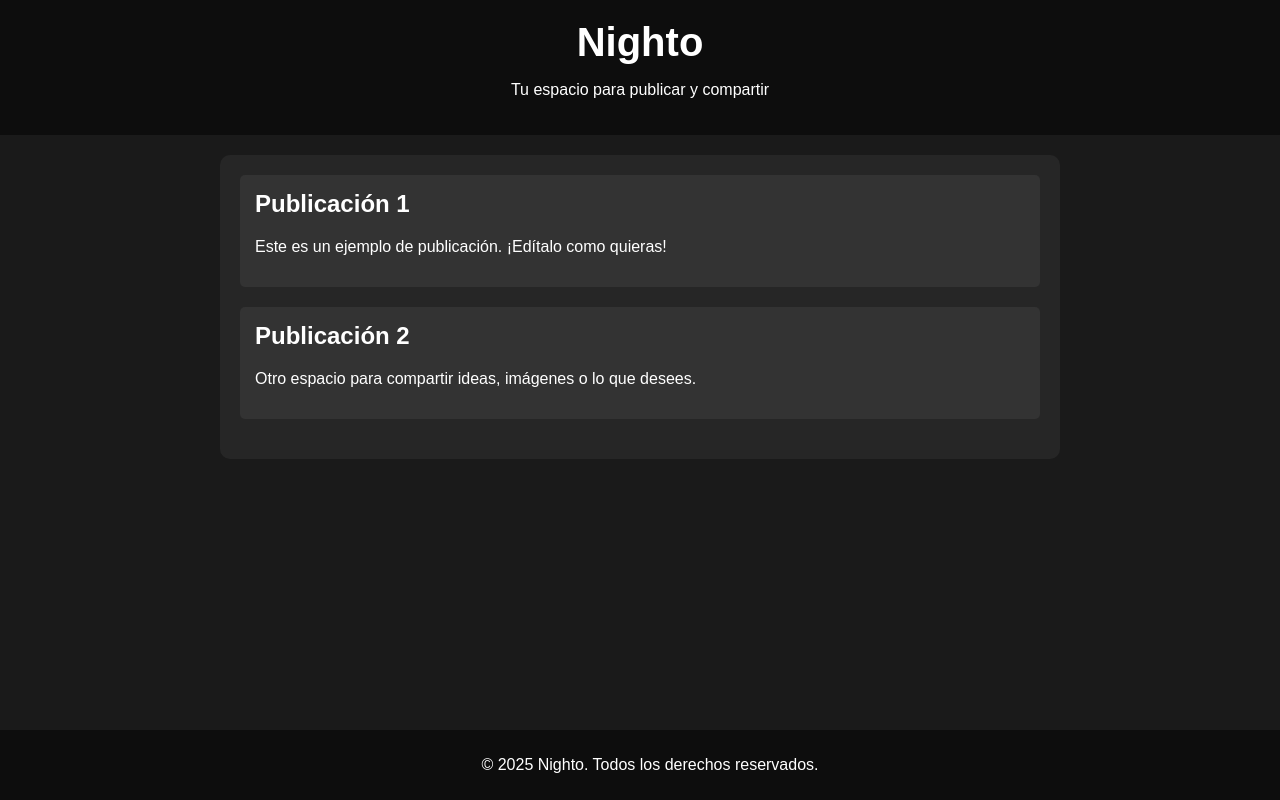
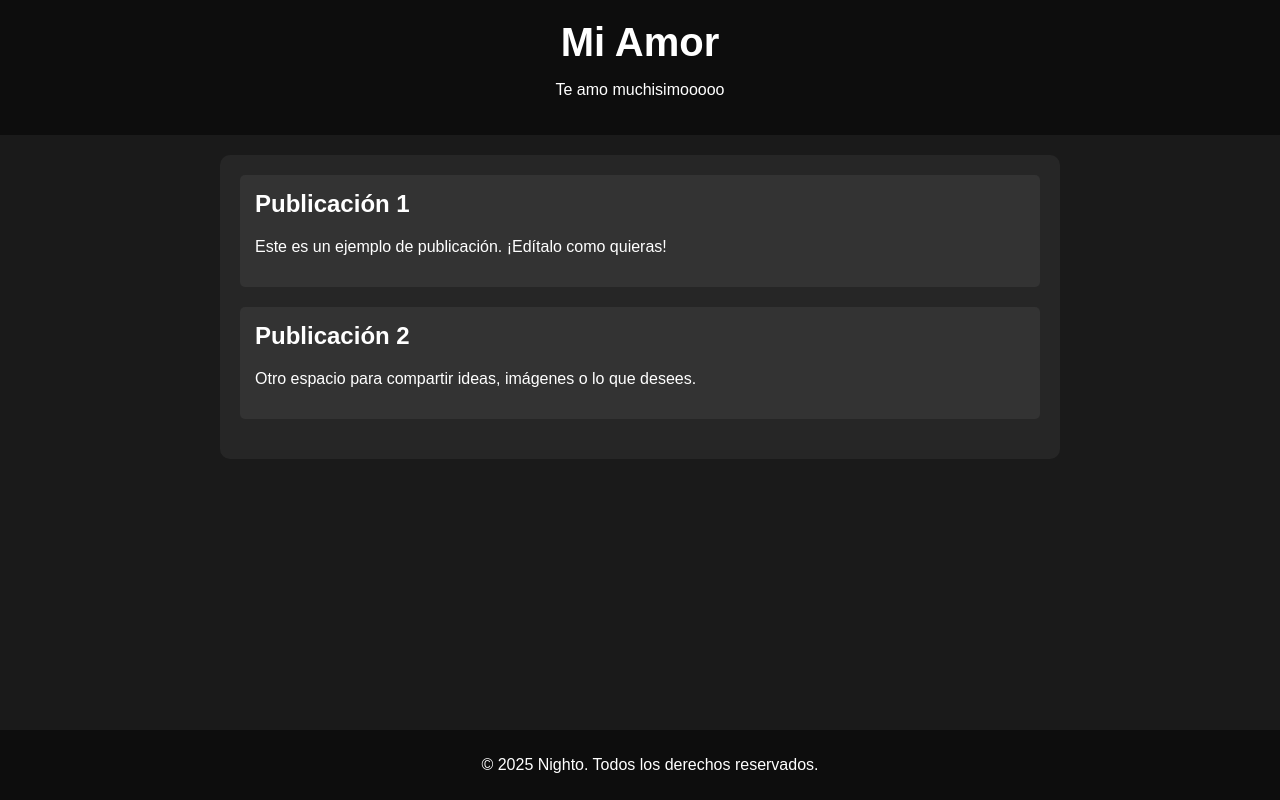
Before and after one commit to Nakuda0309/HydroFlex, a plain HTML site: page index.html in a window 1280 px wide. Drawn offline with Linux system fonts and the light colour scheme.

Commit message:
Update index.html

```diff
--- a/index.html
+++ b/index.html
@@ -49,8 +49,8 @@
 </head>
 <body>
     <header>
-        <h1>Nighto</h1>
-        <p>Tu espacio para publicar y compartir</p>
+        <h1>Mi Amor</h1>
+        <p>Te amo muchisimooooo</p>
     </header>
 
     <div class="container">
```
